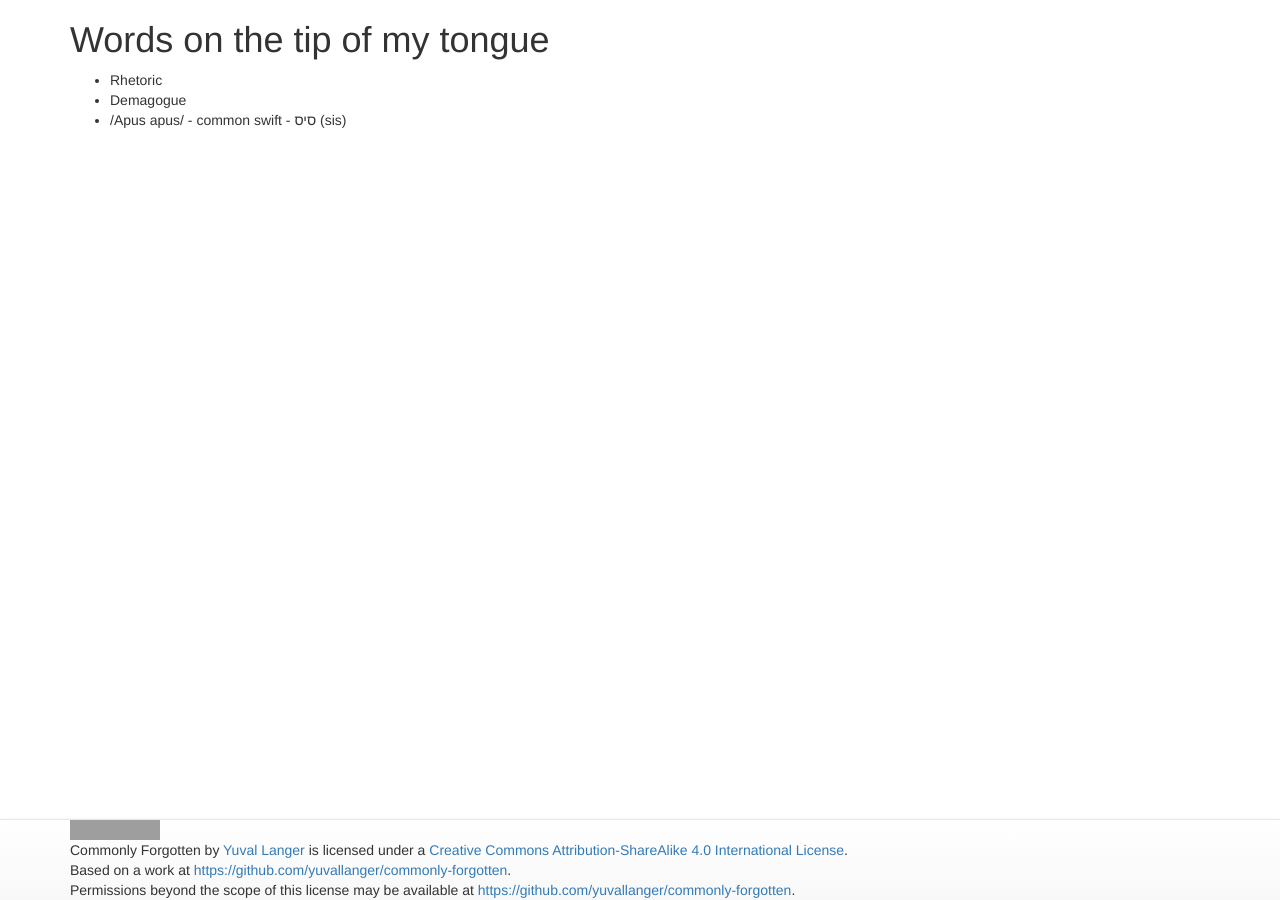
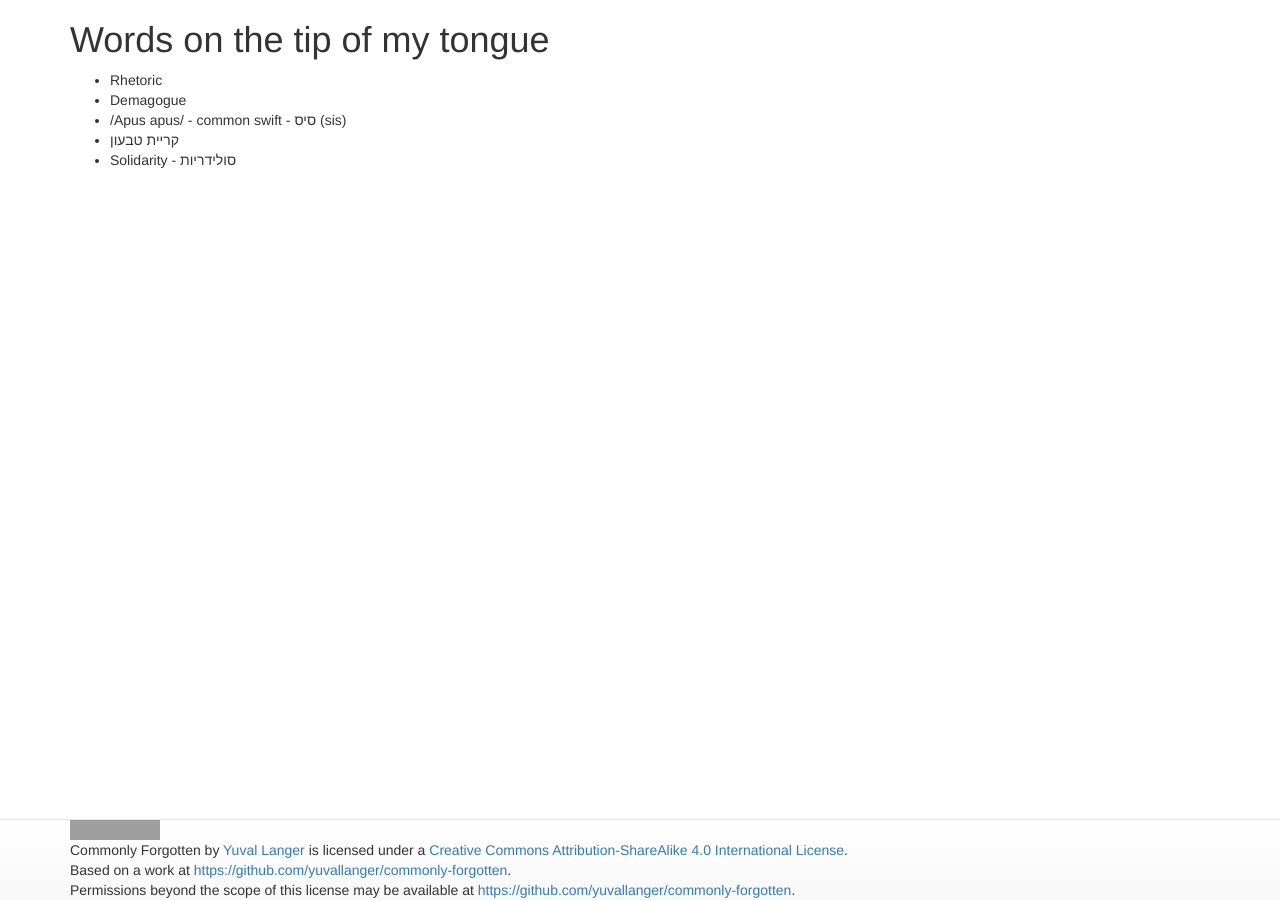
Before and after one commit to yuvallanger/yuvallanger.github.io, a Jekyll site: the page built from pages/words.md, in a window 1280 px wide. Built offline with Jekyll 4.4.1, drawn with Linux system fonts in a browser that asks for light colours; nearby versions of some CDN libraries; grey boxes are pictures that could not be loaded.

Commit message:
Adding two commonly forgotten words

```diff
--- a/pages/words.md
+++ b/pages/words.md
@@ -8,3 +8,5 @@ layout: default
 * Rhetoric
 * Demagogue
 * /Apus apus/ - common swift - סיס (sis)
+* קריית טבעון
+* Solidarity - סולידריות
```
